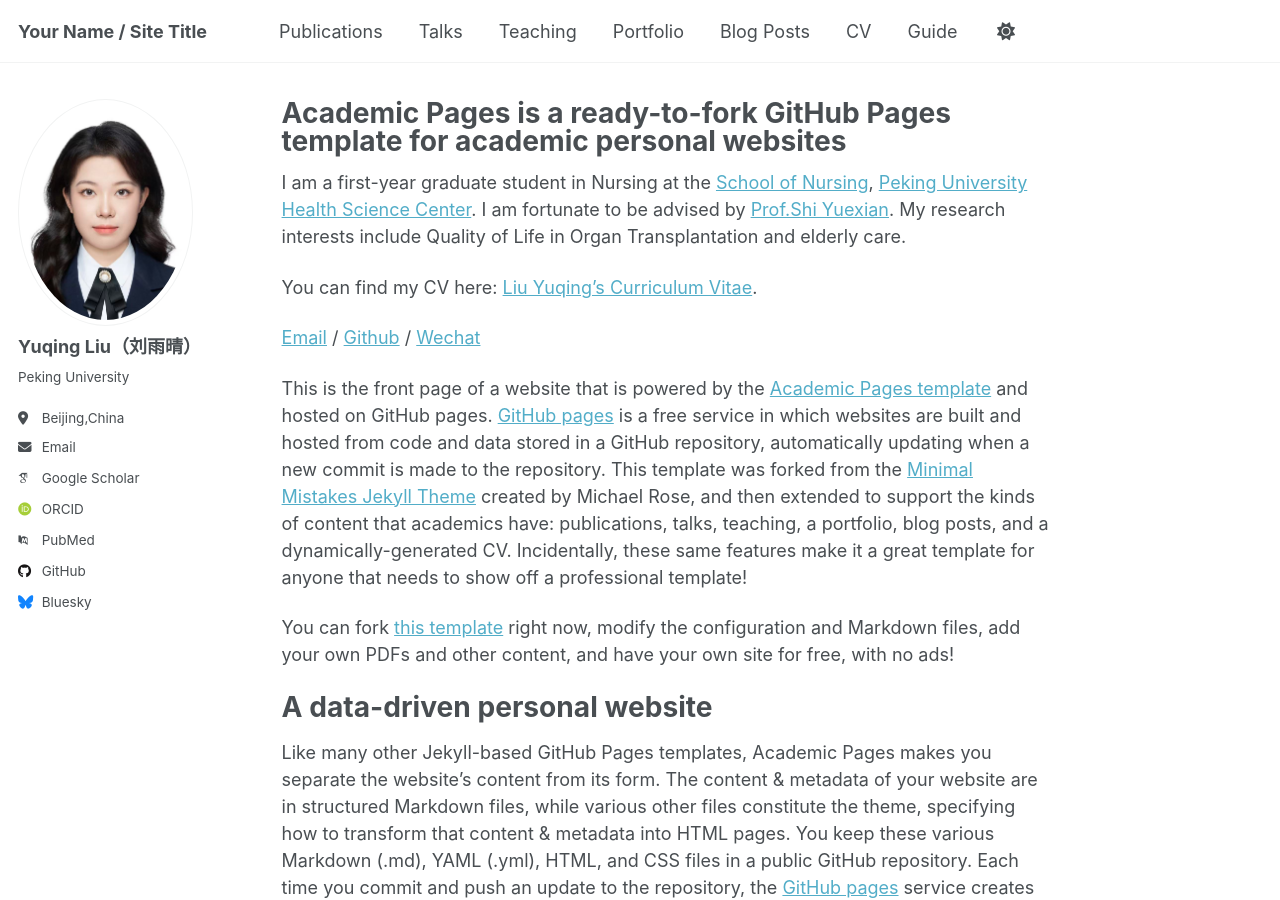
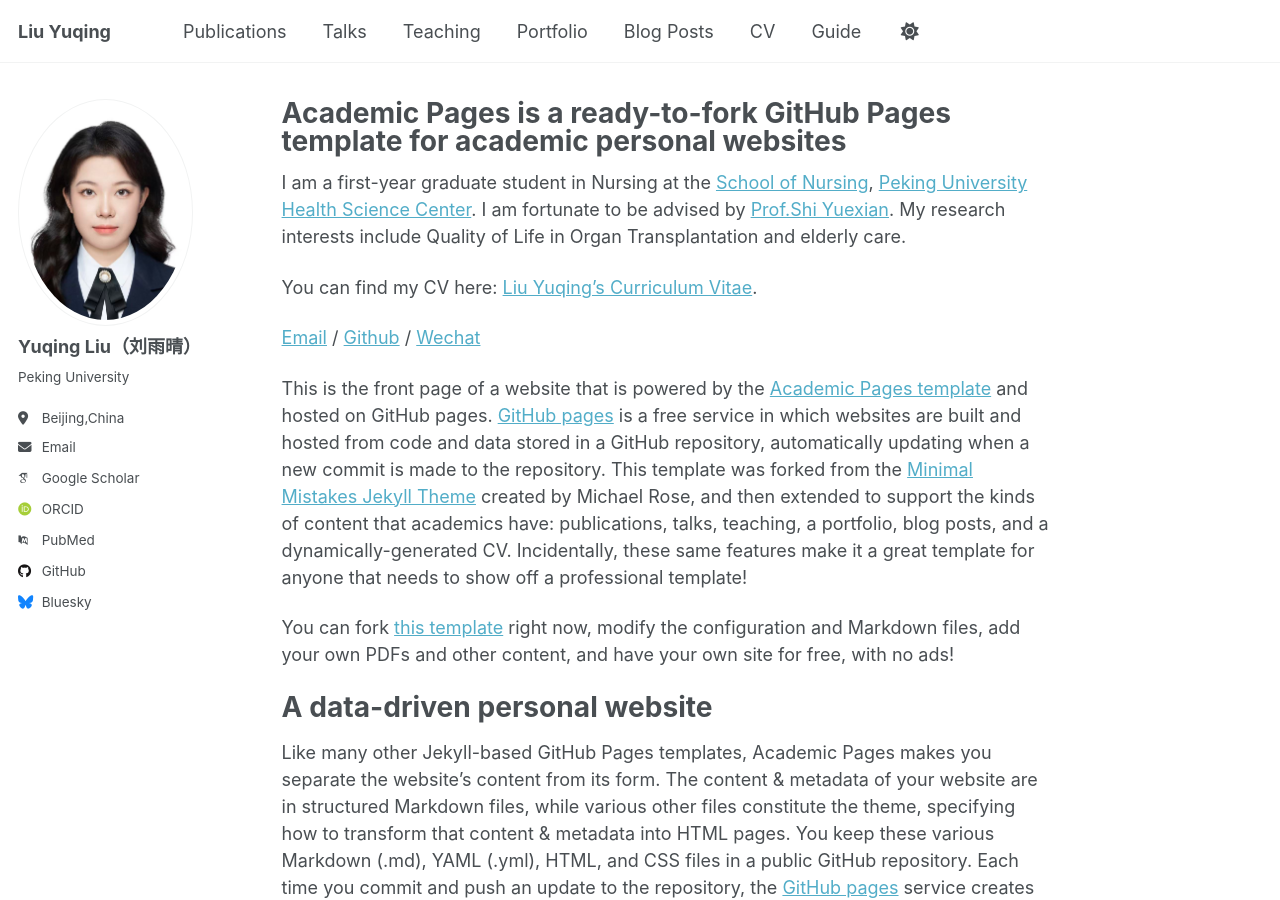
Before and after one commit to LiuYuqing-2025/LiuYuqing-2025.github.io, a Jekyll site: the page built from _pages/about.md, in a window 1280 px wide and 900 px high. Built offline with Jekyll 4.4.1, drawn with Linux system fonts in a browser that asks for light colours; some web fonts are replaced; a script that is not in the unit is left out.

Commit message:
Update site title and repository information

```diff
--- a/_config.yml
+++ b/_config.yml
@@ -9,14 +9,14 @@
 # Basic Site Settings
 locale                   : "en-US"
 site_theme               : "default" # Currently available options are "default", "air"
-title                    : "Your Name / Site Title"
+title                    : "Liu Yuqing"
 title_separator          : "-"
 name                     : &name "Your Name"
 description              : &description "Your Name's academic portfolio"   # Update this with a general description of your site, this is the default if not overridden by a page
-url                      : https://academicpages.github.io # The base hostname & protocol for your site e.g. "https://[your GitHub username].github.io",
+url                      : https://LiuYuqing-2025.github.io # The base hostname & protocol for your site e.g. "https://[your GitHub username].github.io",
                                                            # or if you already have some other page hosted on Github then use "https://[your GitHub username].github.io/[Your Repo Name]"
 baseurl                  : "" # the subpath of your site, e.g. "/blog"
-repository               : "academicpages/academicpages.github.io"
+repository               : "LiuYuqing-2025/LiuYuqing-2025.github.io"
 
 # Site Author - The following control what appear as part of the author content on the side bar.
 #               If a field is blank the icon and link will not appear, otherwise it will be shown.
```
